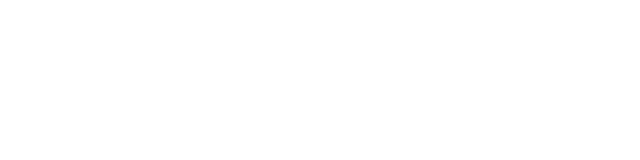
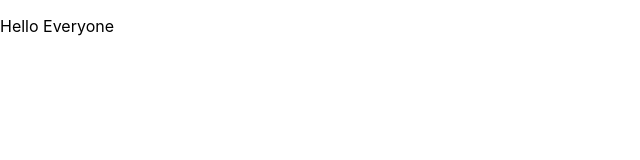
Before and after one commit to michaelphan350/personal-training, a React (Create React App) app: page / in a window 1280 px wide. Shown: the top 160 px of the page, without its empty margins (0-640 px from the left). Built offline with nearby package versions, Linux system fonts and the light colour scheme.

Commit message:
installed sass dependency locally, imported workout checklist js

```diff
--- a/package.json
+++ b/package.json
@@ -41,6 +41,7 @@
     ]
   },
   "devDependencies": {
-    "gh-pages": "^5.0.0"
+    "gh-pages": "^5.0.0",
+    "sass": "^1.58.3"
   }
 }
--- a/src/App.js
+++ b/src/App.js
@@ -1,8 +1,10 @@
+import Workout from "./components/workout-checklist/WorkoutChecklist.jsx"
 import './App.css';
 
 function App() {
   return (
     <div className="App">
+      <Workout></Workout>
     </div>
   );
 }
--- /dev/null
+++ b/src/components/workout-checklist/WorkoutChecklist.jsx
@@ -0,0 +1,11 @@
+import "./workoutChecklist.scss";
+
+function workoutChecklist () {
+    return (
+        <div>
+            <p>Hello Everyone</p>
+        </div>
+    )
+}
+
+export default workoutChecklist;
```
Also changed, not shown: src/components/navbar/Navbar.jsx (added), src/components/navbar/navbar.scss (added), src/components/workout-checklist/workoutChecklist.scss (added), 1 other file (tests, documents, lock files or other folders).
